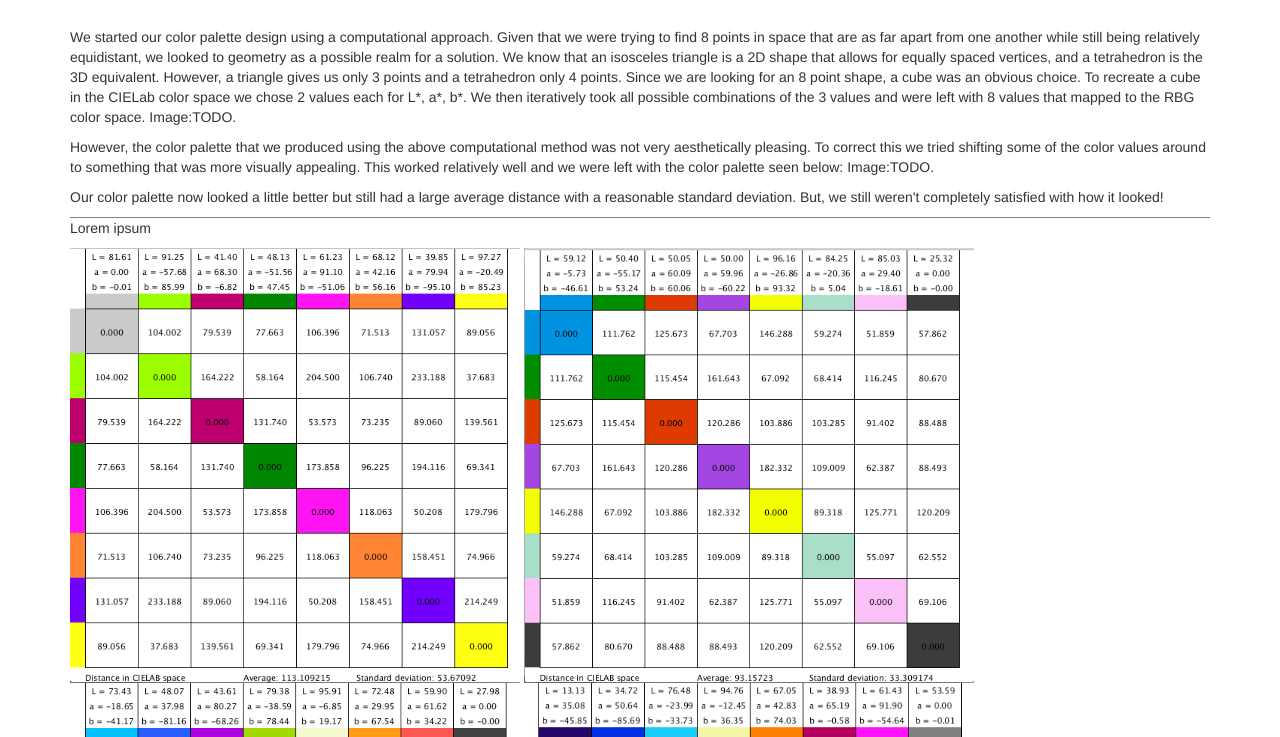
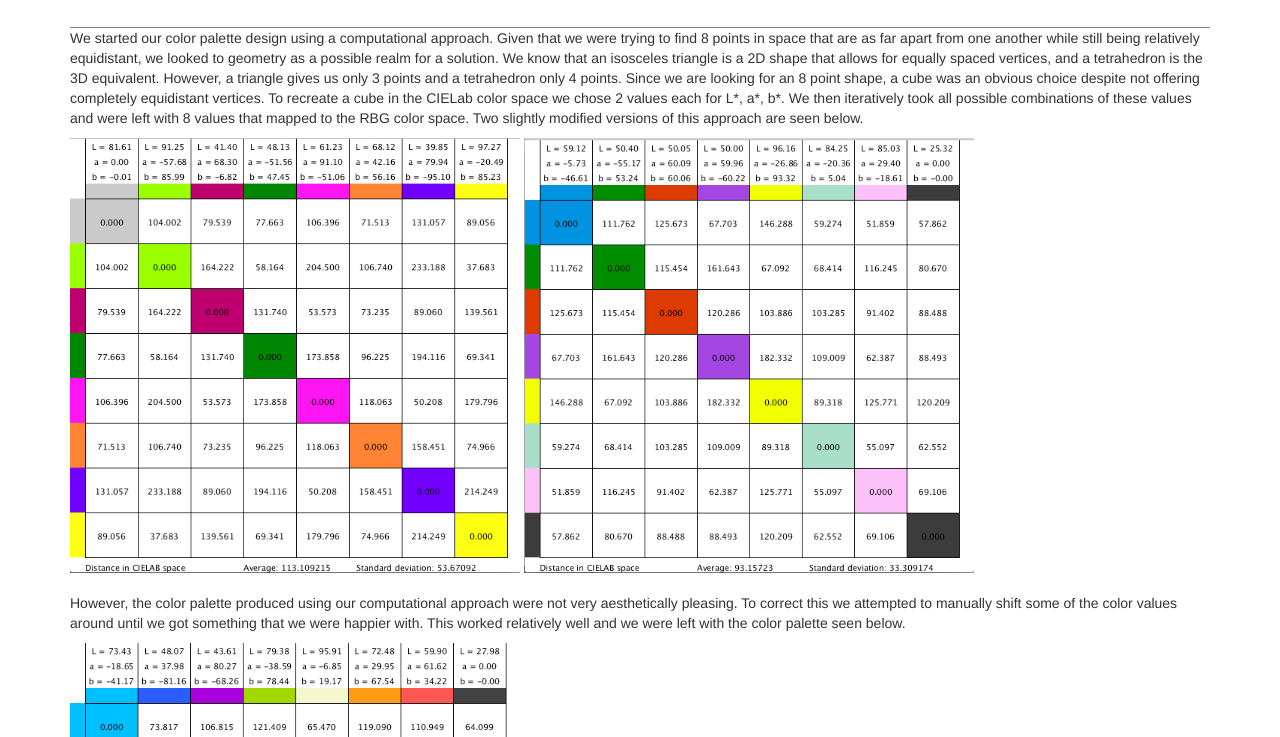
Before and after one commit to JasonFan74/color-palettes, a plain HTML site: page index.html in a window 1280 px wide. Shown: the part 63-800 px from the top of the page. Drawn offline with nearby package versions, Linux system fonts and the light colour scheme.

Commit message:
edits to writeup

```diff
--- a/index.html
+++ b/index.html
@@ -13,19 +13,22 @@
     <h1> Color Palettes</h1>
     <div class="container">
         <h3></h3>
-            <p>    We started our color palette design using a computational approach. Given that we were trying to find 8 points in space that are as far apart from one another while still being relatively equidistant, we looked to geometry as a possible realm for a solution. We know that an isosceles triangle is a 2D shape that allows for equally spaced vertices, and a tetrahedron is the 3D equivalent. However, a triangle gives us only 3 points and a tetrahedron only 4 points. Since we are looking for an 8 point shape, a cube was an obvious choice. To recreate a cube in the CIELab color space we chose 2 values each for L*, a*, b*. We then iteratively took all possible combinations of the 3 values and were left with 8 values that mapped to the RBG color space. Image:TODO.
+        <div class="uline"></div>
+            <p>We started our color palette design using a computational approach. Given that we were trying to find 8 points in space that are as far apart from one another while still being relatively equidistant, we looked to geometry as a possible realm for a solution. We know that an isosceles triangle is a 2D shape that allows for equally spaced vertices, and a tetrahedron is the 3D equivalent. However, a triangle gives us only 3 points and a tetrahedron only 4 points. Since we are looking for an 8 point shape, a cube was an obvious choice despite not offering completely equidistant vertices. To recreate a cube in the CIELab color space we chose 2 values each for L*, a*, b*. We then iteratively took all possible combinations of these values and were left with 8 values that mapped to the RBG color space. Two slightly modified versions of this approach are seen below.</p>
 
-        <p>    However, the color palette that we produced using the above computational method was not very aesthetically pleasing. To correct this we tried shifting some of the color values around to something that was more visually appealing. This worked relatively well and we were left with the color palette seen below: Image:TODO.</p
+          <img class="jnd" src="assets/numbers1.png">
+          <img class="jnd" src="assets/numbers2.png">
 
-        <p>    Our color palette now looked a little better but still had a large average distance with a reasonable standard deviation. But, we still weren't completely satisfied with how it looked!</p>
-      <div class="uline"></div>
-      <p> Lorem ipsum</p>
+        <p><br>However, the color palette produced using our computational approach were not very aesthetically pleasing. To correct this we attempted to manually shift some of the color values around until we got something that we were happier with. This worked relatively well and we were left with the color palette seen below.</p>
 
-      <img class="jnd" src="assets/numbers1.png">
-      <img class="jnd" src="assets/numbers2.png">
       <img class="jnd" src="assets/hybrid1.png">
+
+        <p><br>Our color palette now looked a little better and still retained a large average distance with a reasonable standard deviation. But, we still weren't completely satisfied with the aesthetics of the resulting palette and decided to pursue a purely manual approach. Using an online color picker we developed a couple designs based solely on our intuition about which colors looked nice together would still be highly distinguishable. Our resulting palettes are seen below.</p>
+
       <img class="jnd" src="assets/nonumbers1.png">
       <img class="jnd" src="assets/nonumbers2_1.png">
+
+      <p><br>We found that we were able to manually pick a palette that was both highly distinguishable and aesthetically appealing. A few more adjustments, and our final palette was created!</p>
       <img class="jnd" src="assets/nonumbers2_3.png">
 
   </div>
```
